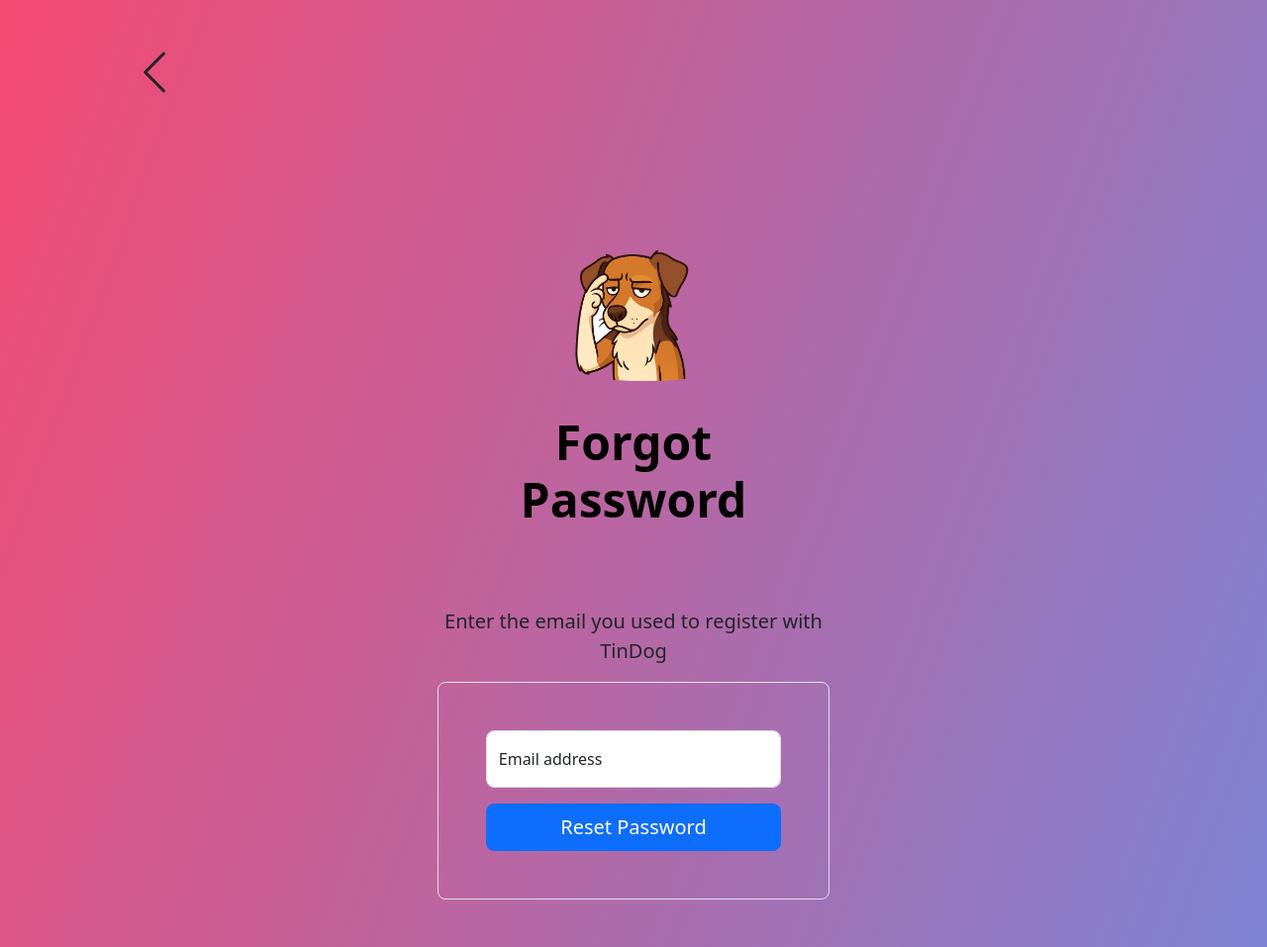
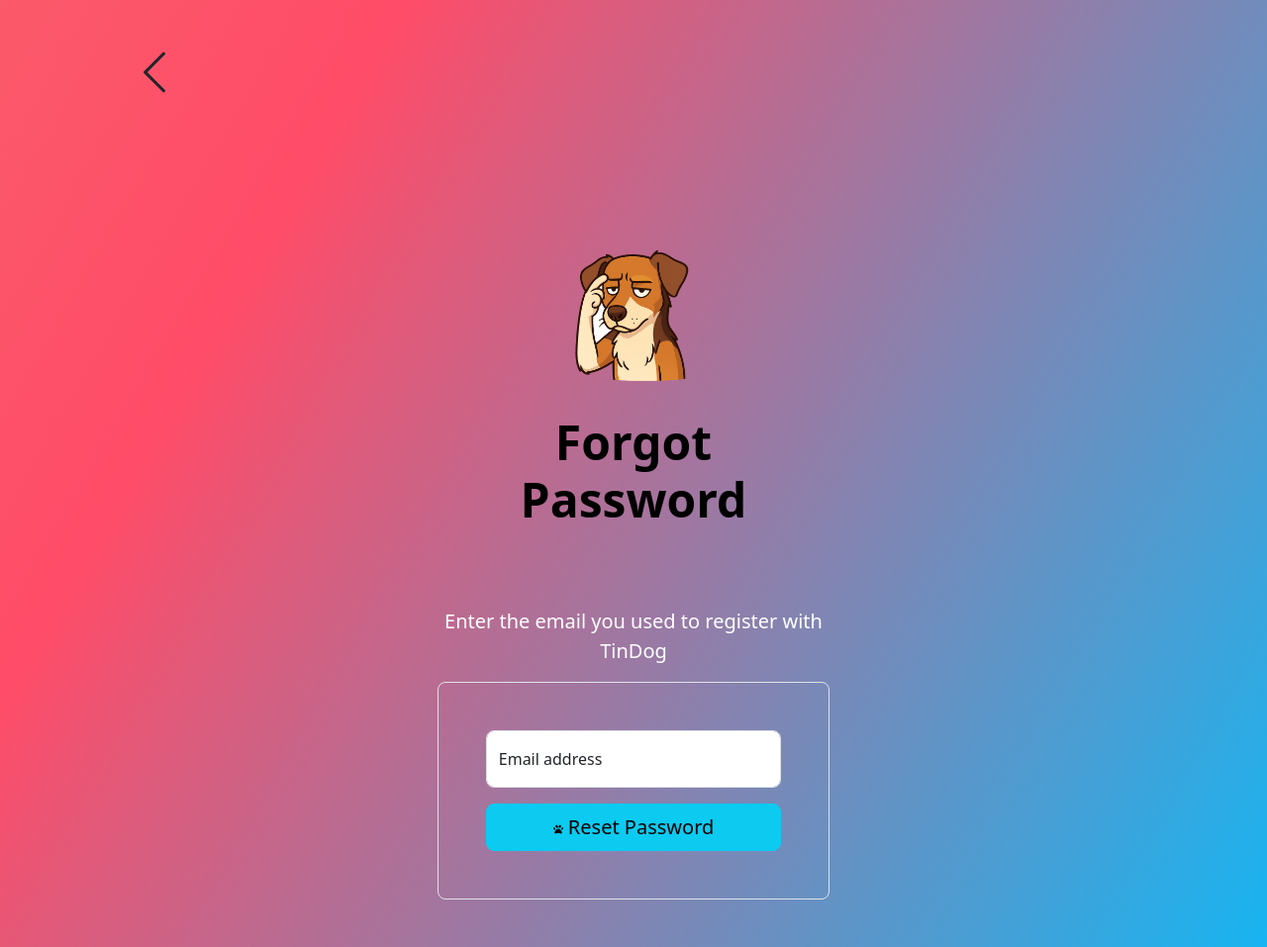
Before and after one commit to kirksamutya/TinDog-PHP, a PHP site: page /forgot.html in a window 1280 px wide. Shown: the whole page at 99% size. Run offline with PHP 8.4, Linux system fonts and the light colour scheme.

Commit message:
Fixed css commit

```diff
--- a/assets/css/styles.css
+++ b/assets/css/styles.css
@@ -49,6 +49,14 @@ body {
   text-align: center;
 }
 
+/* This is for the forgot.html */
+
+.moving-background {
+  background: linear-gradient(300deg, #00bfff, #ff4c68, #ef8172);
+  background-size: 180% 180%;
+  animation: gradient-animation 18s ease infinite;
+}
+
 @keyframes gradient-animation {
   0% {
     background-position: 0% 50%;
@@ -68,6 +76,11 @@ body {
 .small {
   font-size: 20px;
   text-align: center;
+  color: white;
+}
+
+.paw-button {
+  height: 10px;
 }
 
 img {
--- a/forgot.html
+++ b/forgot.html
@@ -3,7 +3,7 @@
   <head>
     <meta charset="utf-8" />
     <meta name="viewport" content="width=device-width, initial-scale=1" />
-    <title>Bootstrap demo</title>
+    <title>Forgot Page</title>
     <link
       href="https://cdn.jsdelivr.net/npm/bootstrap@5.3.7/dist/css/bootstrap.min.css"
       rel="stylesheet"
@@ -14,7 +14,7 @@
   </head>
   <!-- todo: avoid inline as much as possible, move it to the style sheet -->
 
-  <body>
+  <body class="moving-background">
     <div class="container col-xl-10 col-xxl-8 px-4 py-5">
       <svg
         xmlns="http://www.w3.org/2000/svg"
@@ -28,7 +28,7 @@
           d="M11.354 1.646a.5.5 0 0 1 0 .708L5.707 8l5.647 5.646a.5.5 0 0 1-.708.708l-6-6a.5.5 0 0 1 0-.708l6-6a.5.5 0 0 1 .708 0"
         />
       </svg>
-      <div class="row align-items-center g-lg-5 py-5">
+      <div class="row g-lg-5 py-5">
         <div class="col-md-10 mx-auto col-lg-5">
           <div class="px-4 py-5 my-4 text-center">
             <img src="./assets/images/thinkingDog.png" alt="thinkingDog" />
@@ -47,8 +47,8 @@
               />
               <label for="floatingInput">Email address</label>
             </div>
-            <button class="w-100 btn btn-lg btn-primary" type="submit">
-              Reset Password
+            <button class="w-100 btn btn-lg btn-info" type="submit">
+              <svg class="paw-button" xmlns="http://www.w3.org/2000/svg" viewBox="0 0 512 512"><!--!Font Awesome Free v7.0.0 by @fontawesome - https://fontawesome.com License - https://fontawesome.com/license/free Copyright 2025 Fonticons, Inc.--><path d="M234.5 92.9c14.3 42.9-.3 86.2-32.6 96.8s-70.1-15.6-84.4-58.5 .3-86.2 32.6-96.8 70.1 15.6 84.4 58.5zM100.4 198.6c18.9 32.4 14.3 70.1-10.2 84.1s-59.7-.9-78.5-33.3-14.3-70.1 10.2-84.1 59.7 .9 78.5 33.3zM69.2 401.2C121.6 259.9 214.7 224 256 224s134.4 35.9 186.8 177.2c3.6 9.7 5.2 20.1 5.2 30.5l0 1.6c0 25.8-20.9 46.7-46.7 46.7-11.5 0-22.9-1.4-34-4.2l-88-22c-15.3-3.8-31.3-3.8-46.6 0l-88 22c-11.1 2.8-22.5 4.2-34 4.2-25.8 0-46.7-20.9-46.7-46.7l0-1.6c0-10.4 1.6-20.8 5.2-30.5zM421.8 282.7c-24.5-14-29.1-51.7-10.2-84.1s54-47.3 78.5-33.3 29.1 51.7 10.2 84.1-54 47.3-78.5 33.3zM310.1 189.7c-32.3-10.6-46.9-53.9-32.6-96.8s52.1-69.1 84.4-58.5 46.9 53.9 32.6 96.8-52.1 69.1-84.4 58.5z"/></svg> Reset Password
             </button>
           </form>
         </div>
```
